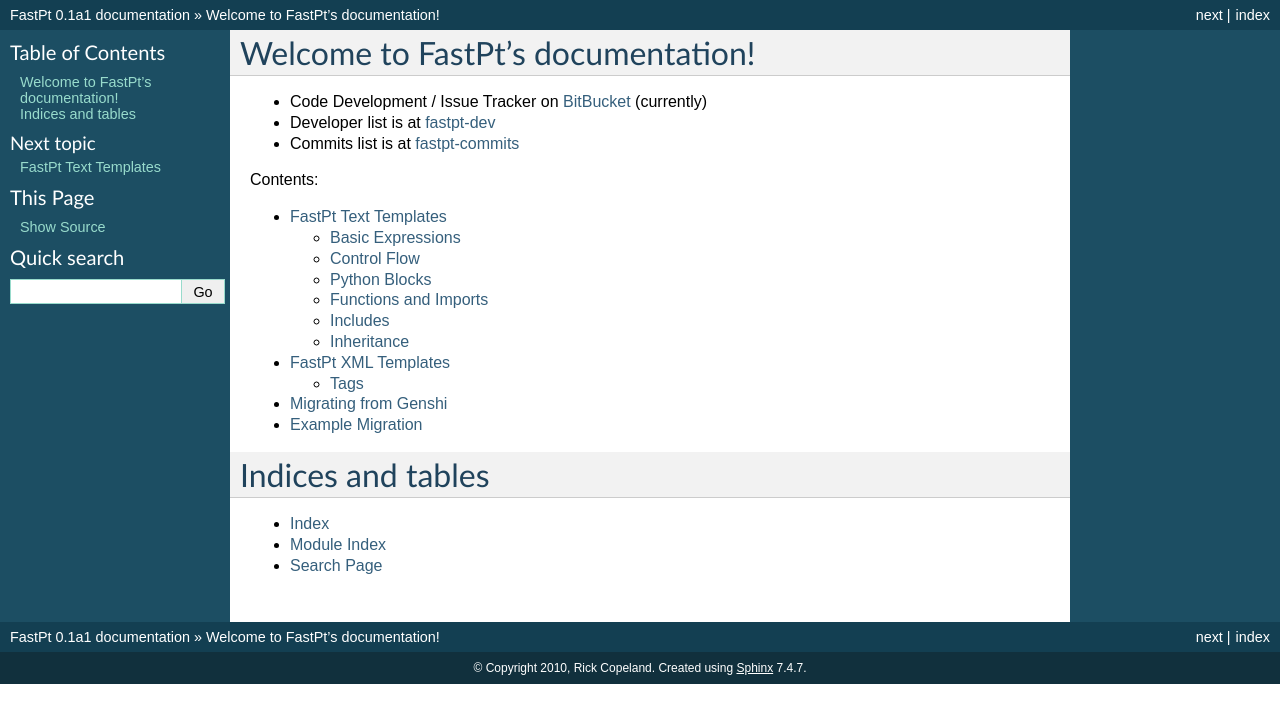
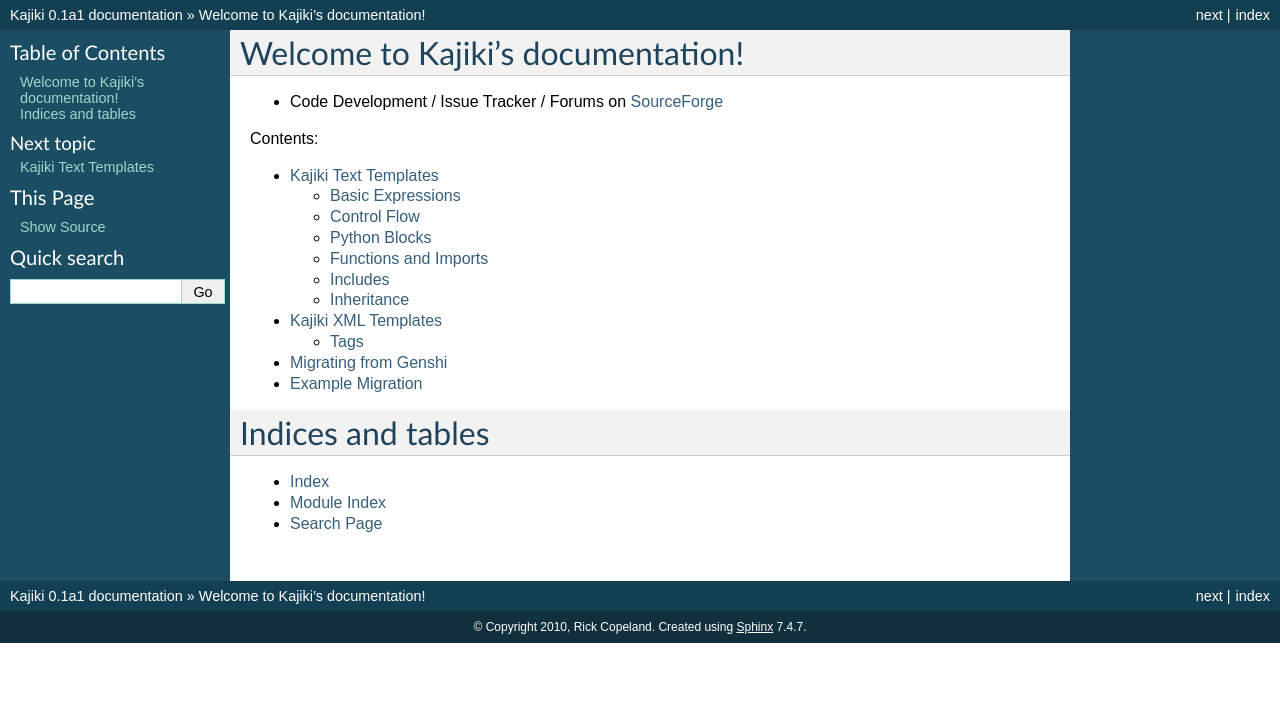
Before and after one commit to jackrosenthal/kajiki, a Sphinx documentation site: the page built from docs/index.rst, in a window 1280 px wide. Shown: the top 723 px of the page. Built offline with Sphinx 7.4.7, drawn with Linux system fonts in a browser that asks for light colours.

Commit message:
Update docs to replace fastpt with kajiki globally

```diff
--- a/docs/conf.py
+++ b/docs/conf.py
@@ -1,6 +1,6 @@
 # -*- coding: utf-8 -*-
 #
-# FastPt documentation build configuration file, created by
+# Kajiki documentation build configuration file, created by
 # sphinx-quickstart on Wed Jul  7 22:31:03 2010.
 #
 # This file is execfile()d with the current directory set to its containing dir.
@@ -40,7 +40,7 @@
 master_doc = 'index'
 
 # General information about the project.
-project = u'FastPt'
+project = u'Kajiki'
 copyright = u'2010, Rick Copeland'
 
 # The version info for the project you're documenting, acts as replacement for
@@ -164,7 +164,7 @@
 #html_file_suffix = ''
 
 # Output file base name for HTML help builder.
-htmlhelp_basename = 'FastPtdoc'
+htmlhelp_basename = 'Kajikidoc'
 
 
 # -- Options for LaTeX output --------------------------------------------------
@@ -178,7 +178,7 @@
 # Grouping the document tree into LaTeX files. List of tuples
 # (source start file, target name, title, author, documentclass [howto/manual]).
 latex_documents = [
-  ('index', 'FastPt.tex', u'FastPt Documentation',
+  ('index', 'Kajiki.tex', u'Kajiki Documentation',
    u'Rick Copeland', 'manual'),
 ]
 
@@ -211,6 +211,6 @@
 # One entry per manual page. List of tuples
 # (source start file, name, description, authors, manual section).
 man_pages = [
-    ('index', 'fastpt', u'FastPt Documentation',
+    ('index', 'kajiki', u'Kajiki Documentation',
      [u'Rick Copeland'], 1)
 ]
--- a/docs/index.rst
+++ b/docs/index.rst
@@ -1,14 +1,12 @@
-.. FastPt documentation master file, created by
+.. Kajiki documentation master file, created by
    sphinx-quickstart on Wed Jul  7 22:31:03 2010.
    You can adapt this file completely to your liking, but it should at least
    contain the root `toctree` directive.
 
-Welcome to FastPt's documentation!
+Welcome to Kajiki's documentation!
 ==================================
 
-* Code Development / Issue Tracker on BitBucket_ (currently)
-* Developer list is at fastpt-dev_
-* Commits list is at fastpt-commits_
+* Code Development / Issue Tracker / Forums on SourceForge_
 
 Contents:
 
@@ -26,6 +24,4 @@
 * :ref:`modindex`
 * :ref:`search`
 
-.. _BitBucket: http://bitbucket.org/rick446/fastpt
-.. _fastpt-dev: http://groups.google.com/group/fastpt-dev
-.. _fastpt-commits: http://groups.google.com/group/fastpt-commits
+.. _SourceForge: http://sourceforge.net/p/kajiki/
--- a/docs/xml-templates.rst
+++ b/docs/xml-templates.rst
@@ -1,5 +1,5 @@
 ==================================
-FastPt XML Templates
+Kajiki XML Templates
 ==================================
 
 Tags
```
Also changed, not shown: docs/migrating_from_genshi.rst (+8 -8 lines), docs/text-templates.rst (+4 -4 lines), 1 other file.
